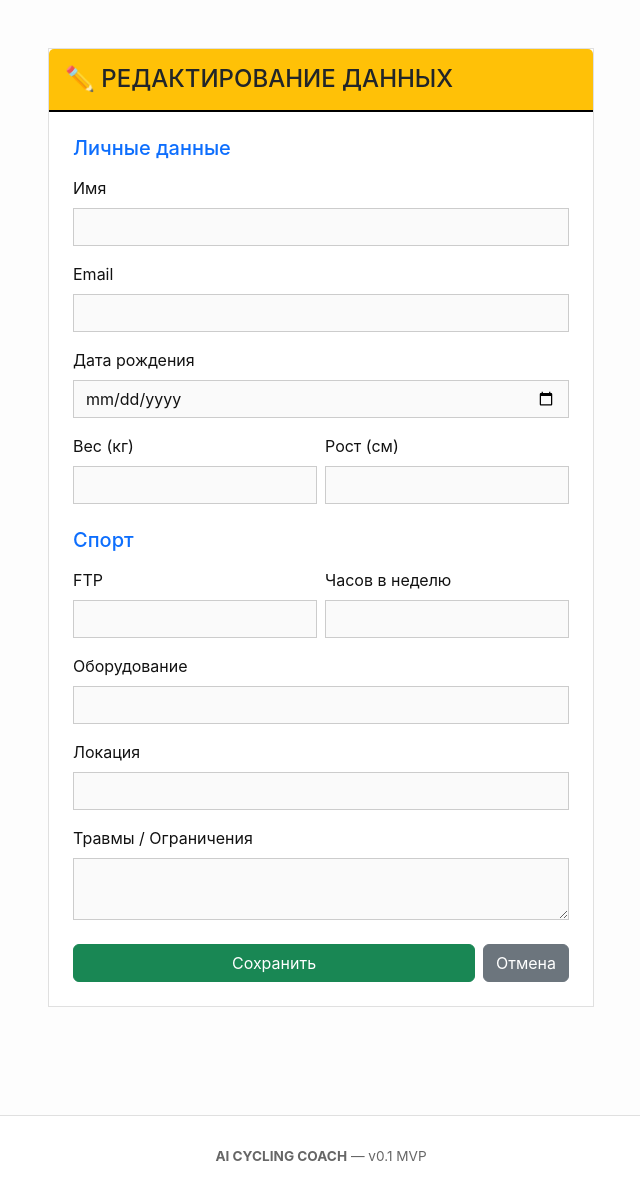
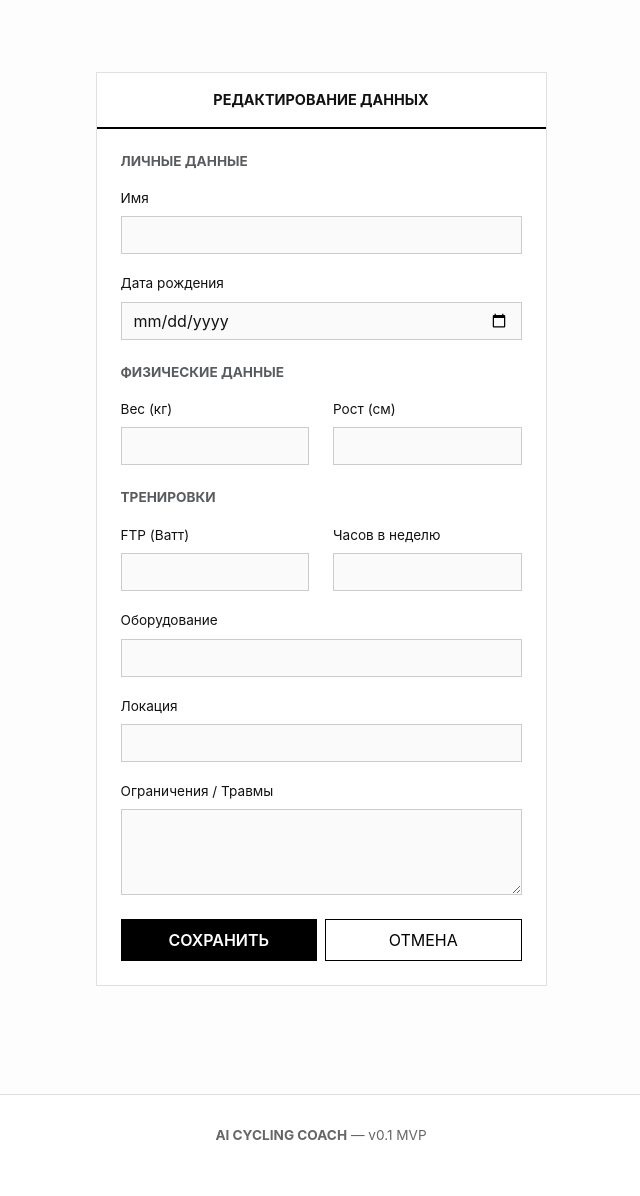
Before and after one commit to ripGoGa/mypet, a FastAPI app: template app/templates/profile_edit.html in a window 1280 px wide. Shown: the part 57-1253 px from the top of the page, without its empty margins (319-959 px from the left). After the commit the page ends 1197 px from the top, so only its background shows below. Run offline with FastAPI, Linux system fonts and the light colour scheme; the template is opened without the code that fills it, so the values that code supplies are empty.

Commit message:
ui: update profile edit template to match system design and remove email field

```diff
--- a/app/templates/profile_edit.html
+++ b/app/templates/profile_edit.html
@@ -1,70 +1,77 @@
 {% extends "base.html" %}
 
-{% block title %}Редактирование профиля{% endblock %}
+{% block title %}AI Coach // Редактирование Профиля{% endblock %}
 
 {% block content %}
 <div class="row justify-content-center">
-    <div class="col-md-8 col-lg-6">
-        <div class="card shadow-sm">
-            <div class="card-header bg-warning text-dark">
-                <h4 class="mb-0">✏️ Редактирование данных</h4>
+    <div class="col-md-6 col-lg-5">
+        <div class="card mt-4">
+            <div class="card-header text-center">
+                РЕДАКТИРОВАНИЕ ДАННЫХ
             </div>
             <div class="card-body p-4">
-                <form method="POST" action="/profile/edit">
+                <form action="/profile/edit" method="POST">
 
-                    <h5 class="text-primary mb-3">Личные данные</h5>
+                    <h6 class="text-muted fw-bold text-uppercase mb-3" style="font-size: 0.85rem;">Личные данные</h6>
+
                     <div class="mb-3">
-                        <label class="form-label">Имя</label>
-                        <input type="text" name="name" class="form-control" value="{{ user_profile.name }}" required>
-                    </div>
-                    <div class="mb-3">
-                        <label class="form-label">Email</label>
-                        <input type="email" name="email_address" class="form-control" value="{{ user_profile.email_address }}" required>
-                    </div>
-                    <div class="mb-3">
-                        <label class="form-label">Дата рождения</label>
-                        <input type="date" name="birth_date" class="form-control" value="{{ user_profile.birth_date }}">
+                        <label for="name" class="form-label" style="font-size: 0.85rem;">Имя</label>
+                        <input type="text" class="form-control" id="name" name="name" value="{{ user_profile.name }}" required>
                     </div>
 
-                    <div class="row g-2 mb-3">
+                    <div class="mb-4">
+                        <label for="birth_date" class="form-label" style="font-size: 0.85rem;">Дата рождения</label>
+                        <input type="date" class="form-control" id="birth_date" name="birth_date" value="{{ user_profile.birth_date }}">
+                    </div>
+
+                    <h6 class="text-muted fw-bold text-uppercase mb-3 mt-4" style="font-size: 0.85rem;">Физические данные</h6>
+
+                    <div class="row mb-4">
                         <div class="col-6">
-                            <label class="form-label">Вес (кг)</label>
-                            <input type="number" step="0.1" name="weight_kg" class="form-control" value="{{ athlete_profile.weight_kg or '' }}" required>
+                            <label for="weight_kg" class="form-label" style="font-size: 0.85rem;">Вес (кг)</label>
+                            <input type="number" step="0.1" class="form-control" id="weight_kg" name="weight_kg" value="{{ athlete_profile.weight_kg }}" required>
                         </div>
                         <div class="col-6">
-                            <label class="form-label">Рост (см)</label>
-                            <input type="number" name="height_cm" class="form-control" value="{{ user_profile.height_cm or '' }}">
+                            <label for="height_cm" class="form-label" style="font-size: 0.85rem;">Рост (см)</label>
+                            <input type="number" class="form-control" id="height_cm" name="height_cm" value="{{ user_profile.height_cm }}">
                         </div>
                     </div>
 
-                    <h5 class="text-primary mb-3 mt-4">Спорт</h5>
-                    <div class="row g-2 mb-3">
+                    <h6 class="text-muted fw-bold text-uppercase mb-3 mt-4" style="font-size: 0.85rem;">Тренировки</h6>
+
+                    <div class="row mb-3">
                         <div class="col-6">
-                            <label class="form-label">FTP</label>
-                            <input type="number" name="current_ftp" class="form-control" value="{{ athlete_profile.current_ftp or '' }}" required>
+                            <label for="current_ftp" class="form-label" style="font-size: 0.85rem;">FTP (Ватт)</label>
+                            <input type="number" class="form-control" id="current_ftp" name="current_ftp" value="{{ athlete_profile.current_ftp }}" required>
                         </div>
                         <div class="col-6">
-                            <label class="form-label">Часов в неделю</label>
-                            <input type="number" name="weekly_hours" class="form-control" value="{{ athlete_profile.weekly_hours or '' }}" required>
+                            <label for="weekly_hours" class="form-label" style="font-size: 0.85rem;">Часов в неделю</label>
+                            <input type="number" step="0.1" class="form-control" id="weekly_hours" name="weekly_hours" value="{{ athlete_profile.weekly_hours }}" required>
                         </div>
                     </div>
 
                     <div class="mb-3">
-                        <label class="form-label">Оборудование</label>
-                        <input type="text" name="gear" class="form-control" value="{{ athlete_profile.gear or '' }}">
+                        <label for="gear" class="form-label" style="font-size: 0.85rem;">Оборудование</label>
+                        <input type="text" class="form-control" id="gear" name="gear" value="{{ athlete_profile.gear }}" required>
                     </div>
+
                     <div class="mb-3">
-                        <label class="form-label">Локация</label>
-                        <input type="text" name="environment_location" class="form-control" value="{{ athlete_profile.environment_location or '' }}">
+                        <label for="environment_location" class="form-label" style="font-size: 0.85rem;">Локация</label>
+                        <input type="text" class="form-control" id="environment_location" name="environment_location" value="{{ athlete_profile.environment_location }}" required>
                     </div>
-                    <div class="mb-3">
-                        <label class="form-label">Травмы / Ограничения</label>
-                        <textarea name="limitations" class="form-control" rows="2">{{ athlete_profile.limitations or '' }}</textarea>
+
+                    <div class="mb-4">
+                        <label for="limitations" class="form-label" style="font-size: 0.85rem;">Ограничения / Травмы</label>
+                        <textarea class="form-control" id="limitations" name="limitations" rows="3" required>{{ athlete_profile.limitations }}</textarea>
                     </div>
 
                     <div class="d-flex gap-2 mt-4">
-                        <button type="submit" class="btn btn-success flex-grow-1">Сохранить</button>
-                        <a href="/profile" class="btn btn-secondary">Отмена</a>
+                        <button type="submit" class="btn btn-primary w-100 text-uppercase tracking-wider py-2">
+                            Сохранить
+                        </button>
+                        <a href="/profile" class="btn btn-outline-primary w-100 text-uppercase tracking-wider py-2 text-center text-decoration-none">
+                            Отмена
+                        </a>
                     </div>
                 </form>
             </div>
```
Also changed, not shown: app/templates/profile_create.html (+44 -40 lines).
